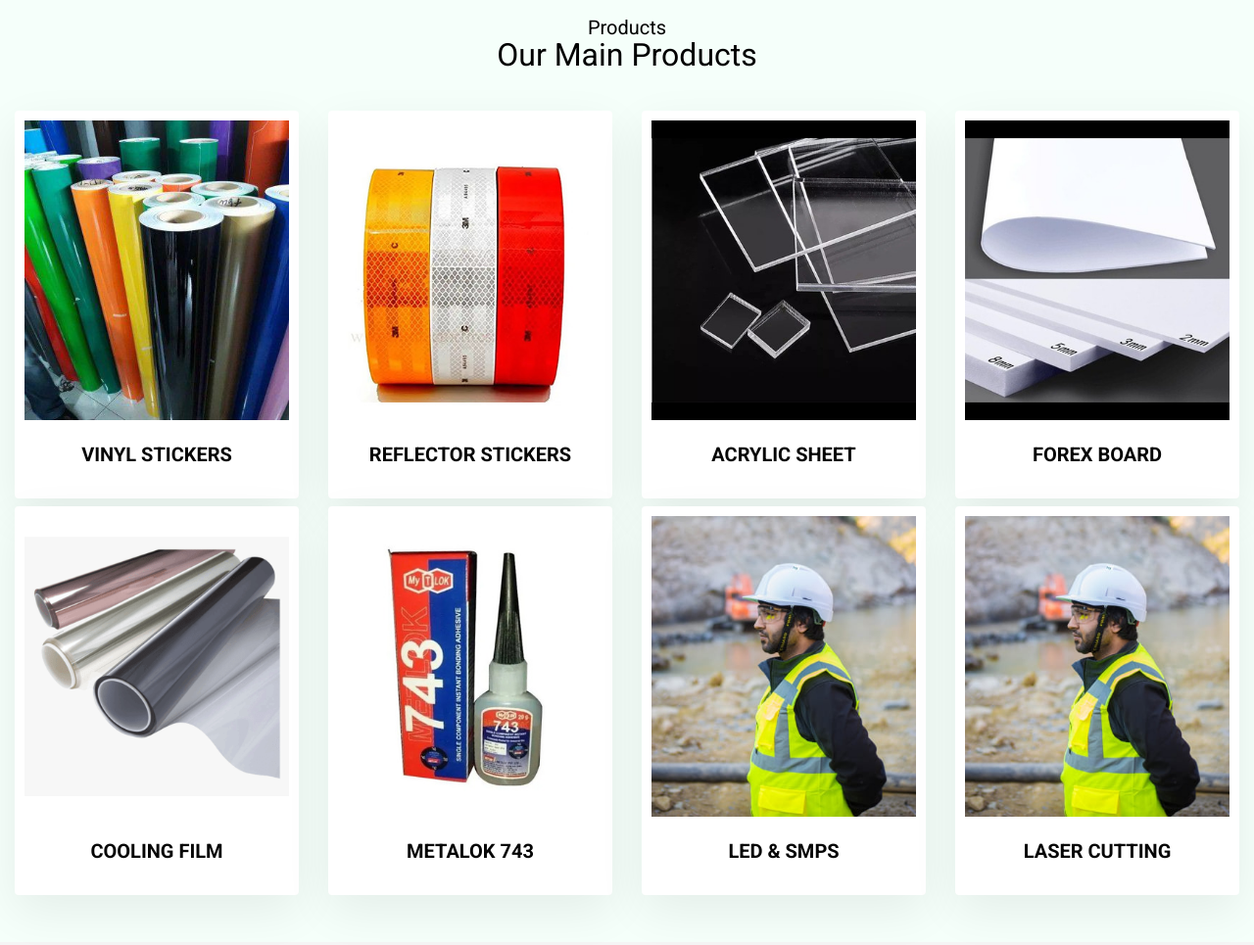
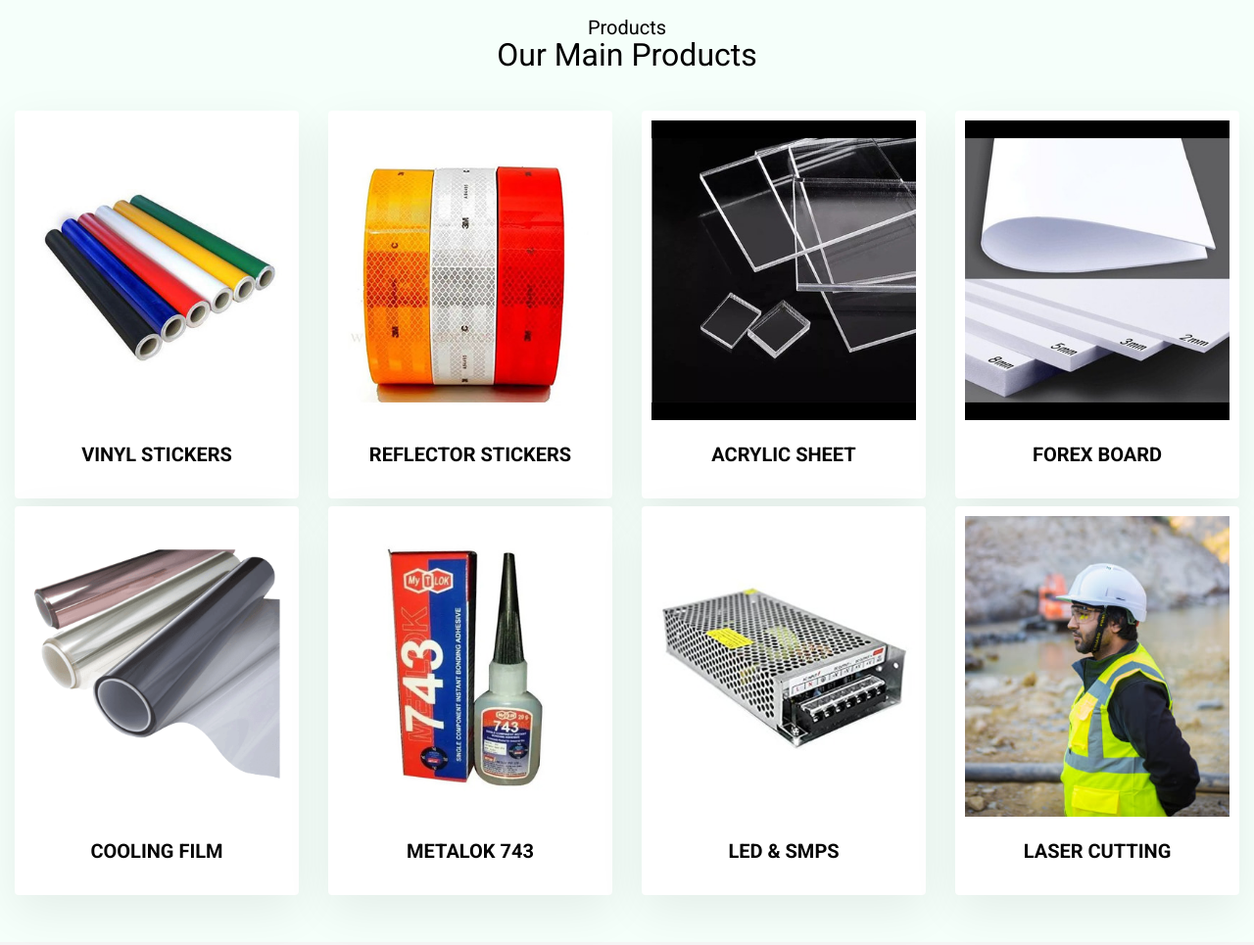
Before and after one commit to SivinSaji/surya-kunnamkulam, a plain HTML site: page index.html in a window 1280 px wide. Shown: the part 1200-2165 px from the top of the page at 98% size. Drawn offline with Linux system fonts and the light colour scheme.

Commit message:
Updated the product images

```diff
--- a/index.html
+++ b/index.html
@@ -174,7 +174,7 @@ Author URL: http://w3layouts.com
             <div class="row mx-0">
                 <div class="col-md-3 col-sm-4 col-6 mt-2">
                     <div class="grid-content-spe">
-                        <img src="assets/images/vinyl2.jpg" class="img-fluid" alt="" />
+                        <img src="assets/images/vinyl1.jpg" class="img-fluid" alt="" />
                         <div class="content-section-grid">
                             <h4><a href="services.html">Vinyl Stickers</a></h4>
                         </div>
@@ -206,7 +206,7 @@ Author URL: http://w3layouts.com
                 </div>
                 <div class="col-md-3 col-sm-4 col-6 mt-2">
                     <div class="grid-content-spe">
-                        <img src="assets/images/cooling1.png" class="img-fluid" alt="" />
+                        <img src="assets/images/cooling.png" class="img-fluid" alt="" />
                         <div class="content-section-grid">
                             <h4><a href="services.html">Cooling Film</a></h4>
                         </div>
@@ -223,7 +223,7 @@ Author URL: http://w3layouts.com
 
                 <div class="col-md-3 col-sm-4 col-6 mt-2">
                     <div class="grid-content-spe">
-                        <img src="assets/images/a2.jpg" class="img-fluid" alt="" />
+                        <img src="assets/images/smps.jpg" class="img-fluid" alt="" />
                         <div class="content-section-grid">
                             <h4><a href="services.html">Led & SMPS</a></h4>
                         </div>
```
Also changed, not shown: assets/images/cooling.png (added), assets/images/cooling1.png (deleted), assets/images/reflector5.png (added), assets/images/smps.jpg (added), assets/images/vinyl1.jpg (added).
